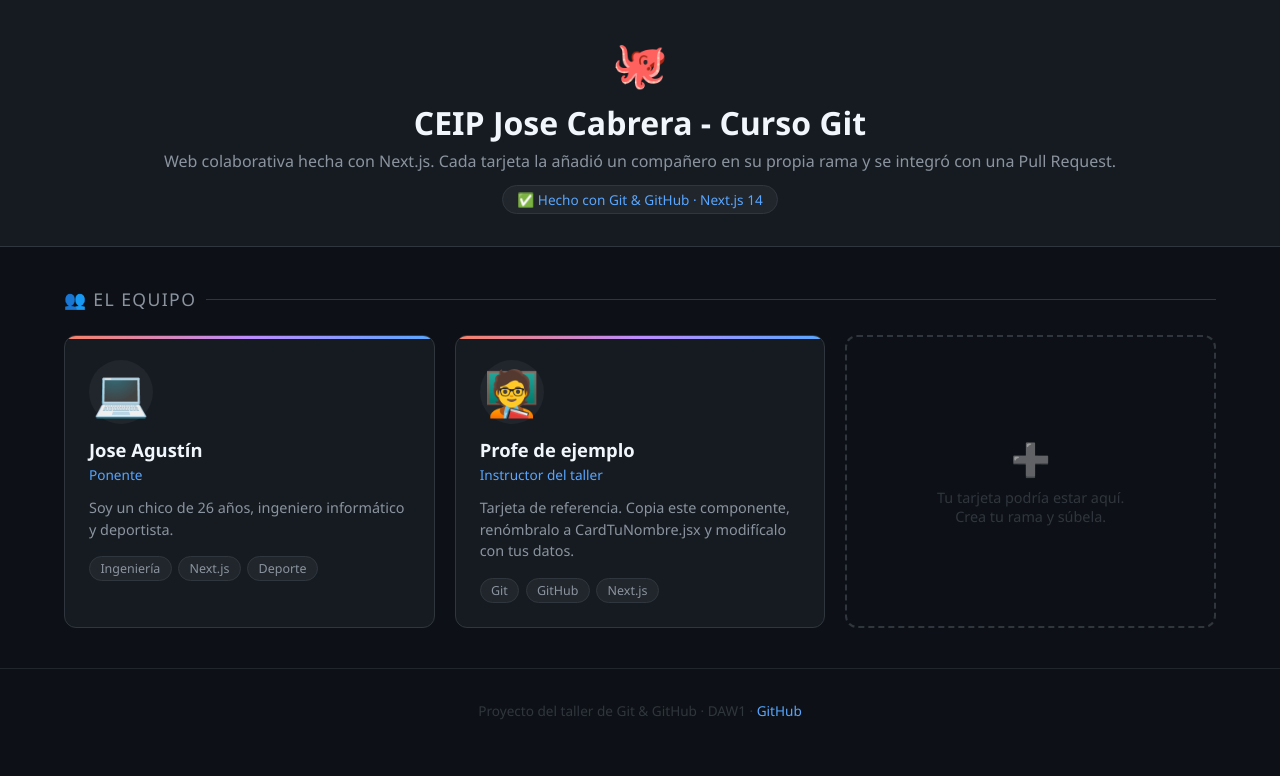
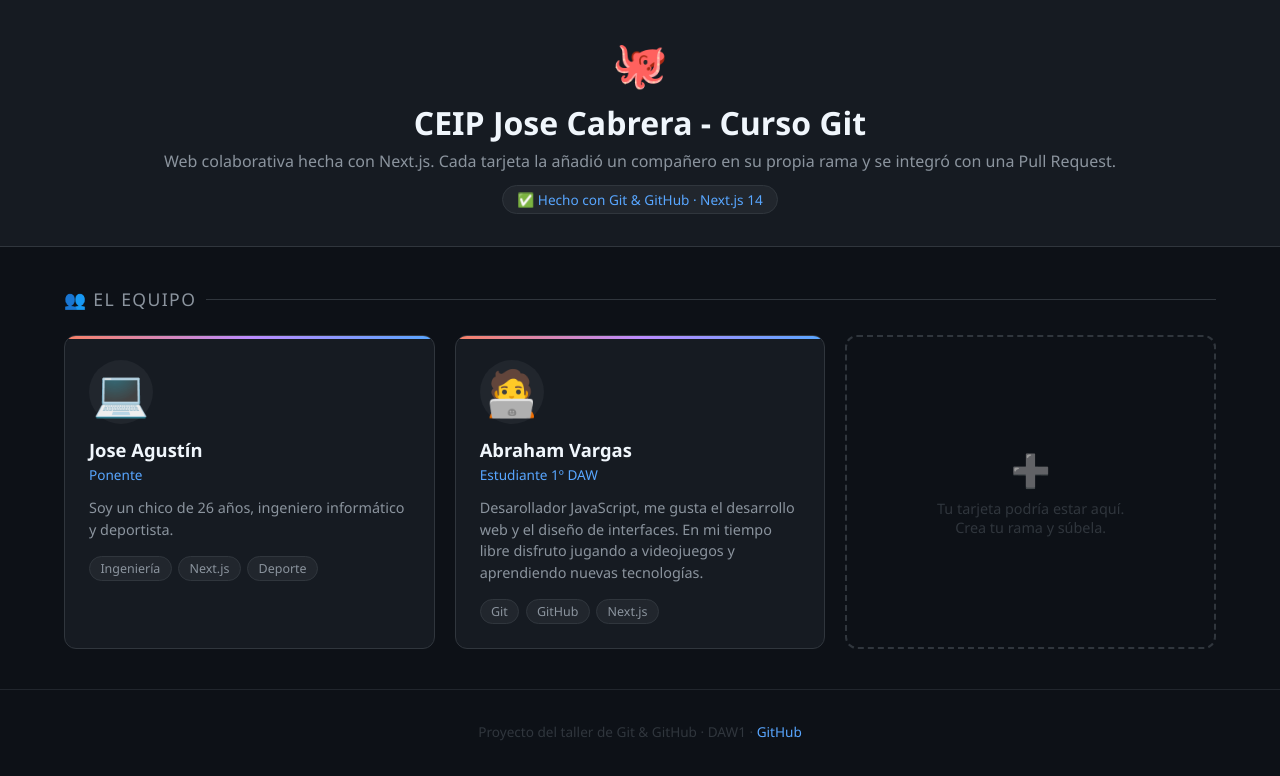
Before and after one commit to JoseAgus7/CEIP_JoseCabrera, a Next.js app: page / in a window 1280 px wide. Shown: the top 776 px of the page. Built offline with nearby package versions, Linux system fonts and the light colour scheme.

Commit message:
Cambio Avatar Abraham

```diff
--- a/components/cards/CardAbraham.jsx
+++ b/components/cards/CardAbraham.jsx
@@ -1,12 +1,11 @@
 export default function CardEjemplo() {
   return (
     <div className="tarjeta">
-      <span className="avatar">🧑‍🏫</span>
-      <h3>Profe de ejemplo</h3>
-      <p className="rol">Instructor del taller</p>
+    <span className="avatar">🧑‍💻</span>
+      <h3>Abraham Vargas</h3>
+      <p className="rol">Estudiante 1º DAW</p>
       <p className="bio">
-        Tarjeta de referencia. Copia este componente, renómbralo a
-        CardTuNombre.jsx y modifícalo con tus datos.
+        Desarollador JavaScript, me gusta el desarrollo web y el diseño de interfaces. En mi tiempo libre disfruto jugando a videojuegos y aprendiendo nuevas tecnologías.
       </p>
       <div className="tags">
         <span>Git</span>
```
